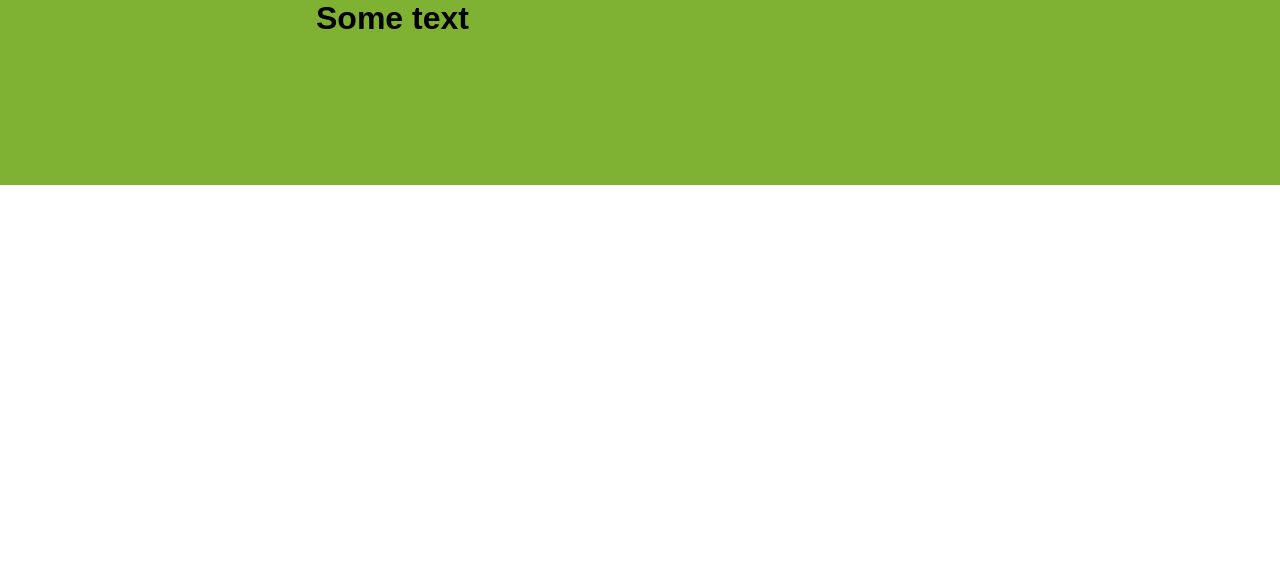
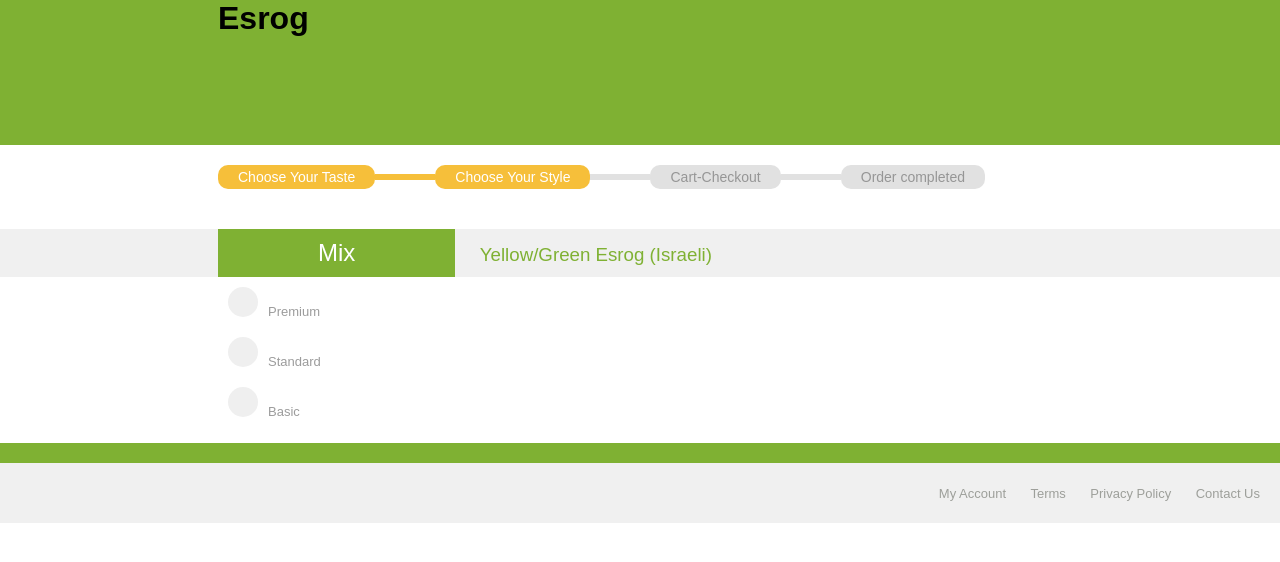
Before and after one commit to Pavliv/Eesrog, a plain HTML site: page index.html in a window 1280 px wide. Drawn offline with Linux system fonts and the light colour scheme.

Commit message:
create main section, header and footer

```diff
--- a/index.html
+++ b/index.html
@@ -9,11 +9,48 @@
 	<body>
 		<header class="header">
 			<div class="container">
-				<h1>Some text</h1>
+				<h1>Esrog</h1>
 			</div>
 		</header>
-		<section class="order"></section>
-		<section class="main-section"></section>
-		<footer class="footer-nav"></footer>
+
+		<section class="order">
+			<div class="container">
+				<p>Choose Your Taste</p>
+				<p class="line"></p>
+				<p>Choose Your Style</p>
+				<p class="line line-silver"></p>
+				<p class="not-active-p">Cart-Checkout</p>
+				<p class="line line-silver"></p>
+				<p class="not-active-p">Order completed</p>
+			</div>
+		</section>
+
+		<section class="main-header">
+			<div class="container">
+				<h2>Mix</h2>
+				<h3>Yellow/Green Esrog (Israeli)</h3>
+			</div>
+		</section>
+
+		<section class="main-section">
+			<div class="container">
+				<form action="">
+					<div><button type="radio"></button><label>Premium</label></div>
+					<div><button type="radio"></button><label>Standard</label></div>
+					<div><button type="radio"></button><label>Basic</label></div>
+				</form>
+			</div>
+		</section>
+
+		<section class="green-line"></section>
+
+		<footer class="footer-nav">
+			<ul>
+				<li><a href="#">My Account</a></li>
+				<li><a href="#">Terms</a></li>
+				<li><a href="#">Privacy Policy</a></li>
+				<li><a href="#">Contact Us</a></li>
+			</ul>
+		</footer>
 	</body>
 </html>
--- a/styles/style.css
+++ b/styles/style.css
@@ -8,13 +8,101 @@ body {
 .container {
 	max-width: 1920px; /* .psd resolution */
 	margin: auto;
-	padding: 0 316px;
+	padding: 0 218px;
 }
-
-
+.container:before,
+.container:after {
+	display: block;
+	content: "";
+	clear: both;
+}
 
 /*HEADER SECTION*/
 .header {
-	height: 185px;
+	height: 145px;
 	background-color: #7fb133;
 }
+
+/*ORDER SECTION*/
+.order {
+	text-align: center;
+	padding: 20px 0;
+}
+.order p {
+	background-color: #f6bf3a;
+	border-radius: 10px;
+	padding: 4px 20px;
+	margin: 0;
+	font-size: 14px;
+	color: #fff;
+	float: left;
+}
+.order .not-active-p {
+	background-color: #e1e1e1;
+	color: 969696;
+}
+.order .line {
+	border-radius: 0;
+	margin: 9px 0;
+	padding: 3px 30px;
+}
+.order .line-silver {
+	background-color: #e1e1e1;
+}
+
+/*MAIN HEADER SECTION*/
+.main-header {
+	margin-top: 20px;
+	background-color: #f0f0f0;
+}
+.main-header h2, h3 {
+	display: inline-block;
+	font-weight: 200;
+	margin: 0;
+}
+.main-header h2 {
+	padding: 10px 100px;
+	background-color: #7fb133;
+	color: #fff;
+}
+.main-header h3 {
+	padding-left: 20px;
+	color: #7fb133;
+}
+
+/*MAIN SECTION*/
+.main-section button {
+	display: inline-block;
+	margin: 10px;
+	height: 30px;
+	width: 30px;
+	border-radius: 15px;
+	border: none;
+}
+.main-section label {
+	font-size: 13px;
+	color: #9c9c9c;
+}
+.green-line {
+	height: 20px;
+	background-color: #7fb133;
+}
+
+/*FOOTER SECTION*/
+.footer-nav {
+	text-align: right;
+	padding: 5px 0;
+	background-color: #f0f0f0;
+}
+.footer-nav ul {
+	list-style-type: none;
+}
+.footer-nav li {
+	display: inline-block;
+}
+.footer-nav a {
+	margin-right: 20px;
+	text-decoration: none;
+	font-size: 13px;
+	color: #9d9f9a;
+}
```
